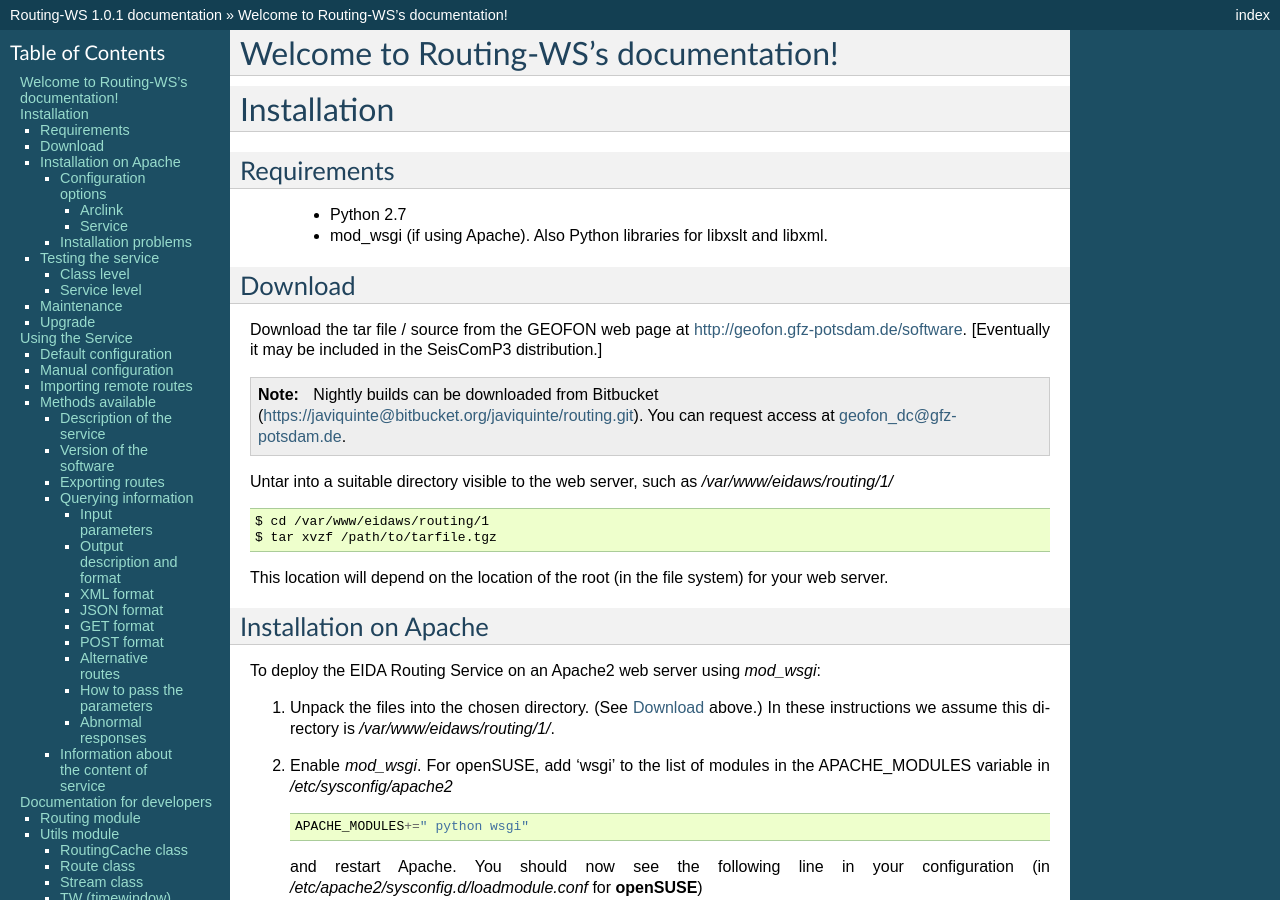
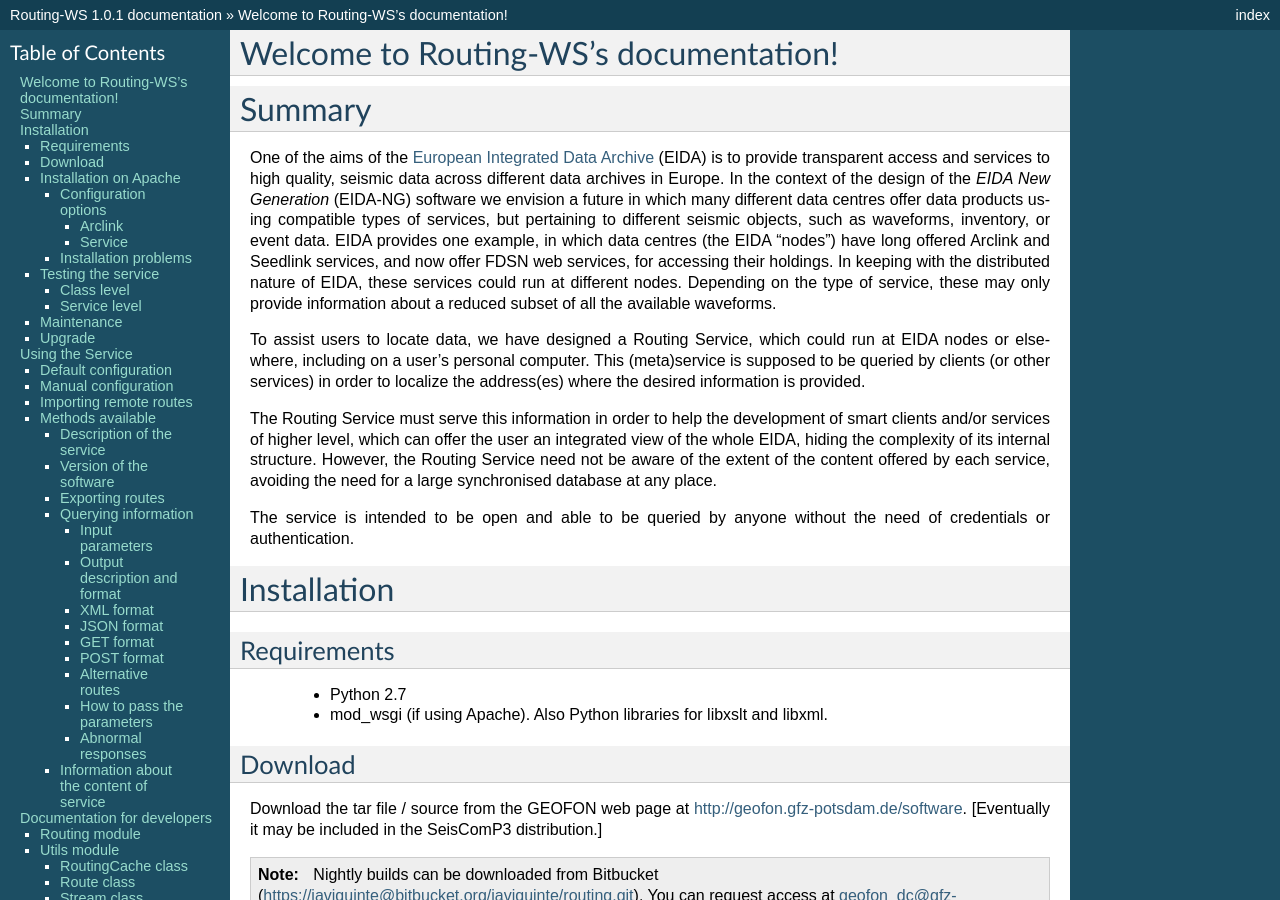
Before and after one commit to EIDA/routing, a Sphinx documentation site: the page built from doc/index.rst, in a window 1280 px wide and 900 px high. Built offline with Sphinx 7.4.7, drawn with Linux system fonts in a browser that asks for light colours.

Commit message:
Include a brief introduction about the context of EIDA and EIDA-NG.

```diff
--- a/doc/index.rst
+++ b/doc/index.rst
@@ -8,6 +8,39 @@
 
 .. toctree::
    :maxdepth: 2
+
+Summary
+=======
+
+One of the aims of the
+`European Integrated Data Archive <http://www.orfeus-eu.org/eida/eida.html>`_
+(EIDA) is to provide transparent access and services to high quality, seismic
+data across different data archives in Europe. In the context of the design
+of the `EIDA New Generation` (EIDA-NG) software we envision a future in which
+many different data centres offer data products using compatible types of
+services, but pertaining to different seismic objects, such as waveforms,
+inventory, or event data. EIDA provides one example, in which data centres
+(the EIDA “nodes”) have long offered Arclink and Seedlink services, and now
+offer FDSN web services, for accessing their holdings. In keeping with the
+distributed nature of EIDA, these services could run at different nodes.
+Depending on the type of service, these may only provide information about a
+reduced subset of all the available waveforms.
+
+To assist users to locate data, we have designed a Routing Service, which
+could run at EIDA nodes or elsewhere, including on a user's personal computer.
+This (meta)service is supposed to be queried by clients (or other services) in
+order to localize the address(es) where the desired information is provided.
+
+The Routing Service must serve this information in order to help the
+development of smart clients and/or services of higher level, which can offer
+the user an integrated view of the whole EIDA, hiding the complexity of its
+internal structure. However, the Routing Service need not be aware of the
+extent of the content offered by each service, avoiding the need for a large
+synchronised database at any place.
+
+The service is intended to be open and able to be queried by anyone without
+the need of credentials or authentication.
+
 
 Installation
 ============
```
